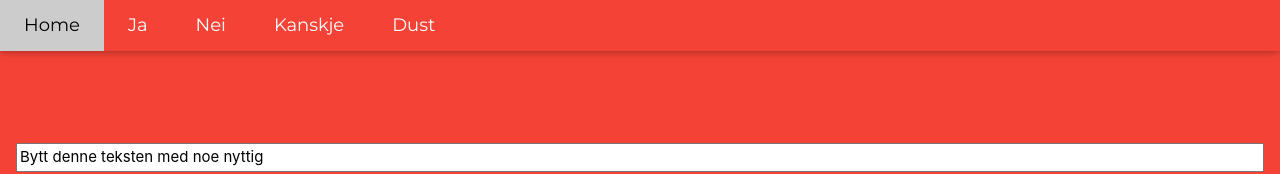
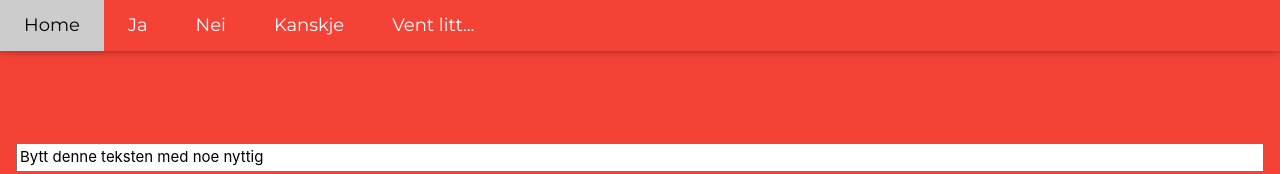
Before and after one commit to jenschr/chatter, a React (Create React App) app: page / in a window 1280 px wide. Shown: the top 174 px of the page. Built offline with nearby package versions, Linux system fonts and the light colour scheme.

Commit message:
mer nyttig enn Dust

```diff
--- a/src/App.js
+++ b/src/App.js
@@ -84,7 +84,7 @@ function App() {
   };
 
   const doFocus = (event) => {
-    setTextToSay("");
+      setTextToSay("");
     console.log("OnFocus");
   }
 
@@ -154,7 +154,7 @@ function App() {
           <a href="#" onClick={() => saySomething('Ja')} className="w3-bar-item w3-button w3-hide-small w3-padding-large w3-hover-white">Ja</a>
           <a href="#" onClick={() => saySomething('Nei')} className="w3-bar-item w3-button w3-hide-small w3-padding-large w3-hover-white">Nei</a>
           <a href="#" onClick={() => saySomething('Kanskje')} className="w3-bar-item w3-button w3-hide-small w3-padding-large w3-hover-white">Kanskje</a>
-          <a href="#" onClick={() => saySomething('Vent litt mens jeg skriver noe')} className="w3-bar-item w3-button w3-hide-small w3-padding-large w3-hover-white">Dust</a>
+          <a href="#" onClick={() => saySomething('Vent litt mens jeg skriver noe')} className="w3-bar-item w3-button w3-hide-small w3-padding-large w3-hover-white">Vent litt...</a>
         </div>
 
         {/* Navbar on small screens */}
@@ -162,7 +162,7 @@ function App() {
           <a href="#" onClick={() => saySomething('Ja')} className="w3-bar-item w3-button w3-padding-large">Ja</a>
           <a href="#" onClick={() => saySomething('Nei')} className="w3-bar-item w3-button w3-padding-large">Nei</a>
           <a href="#" onClick={() => saySomething('Kanskje')} className="w3-bar-item w3-button w3-padding-large">Kanskje</a>
-          <a href="#" onClick={() => saySomething('Vent litt mens jeg skriver noe')} className="w3-bar-item w3-button w3-padding-large">Dust</a>
+          <a href="#" onClick={() => saySomething('Vent litt mens jeg skriver noe')} className="w3-bar-item w3-button w3-padding-large">Vent litt...</a>
         </div>
       </div>
 
```
